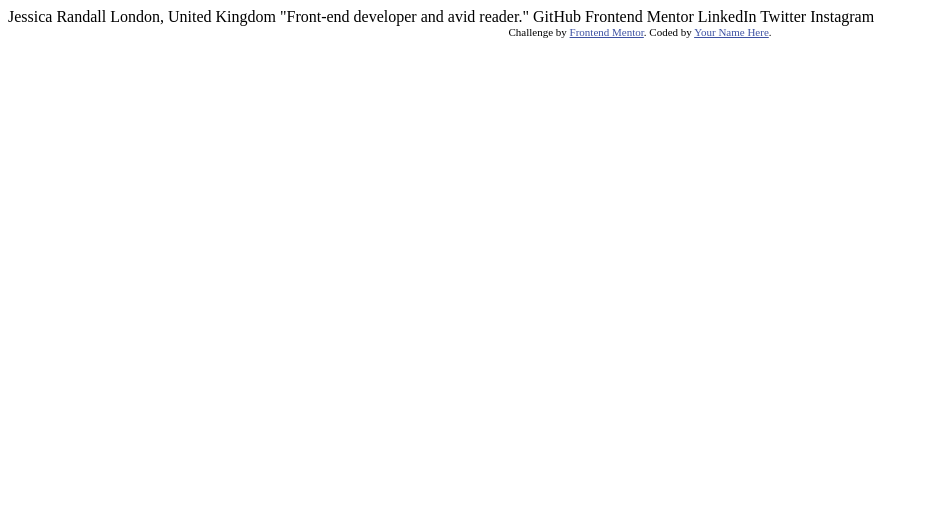
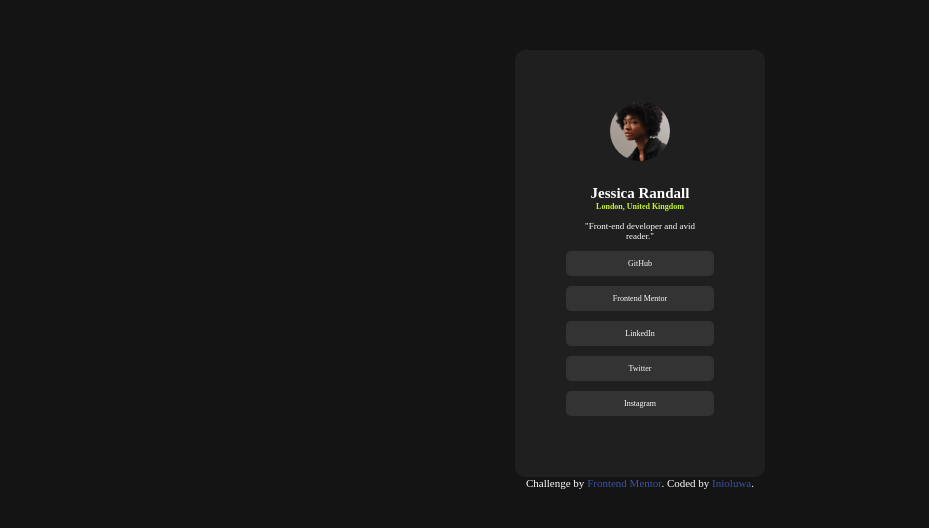
Before and after one commit to Ojoinioluwa/frontend-mentor-social-links, a plain HTML site: page index.html in a window 1280 px wide. Shown: the whole page, without its empty margins (0-929 px from the left). Drawn offline with Linux system fonts and the light colour scheme.

Commit message:
updated the html and styled the project

```diff
--- a/index.html
+++ b/index.html
@@ -1,34 +1,50 @@
 <!DOCTYPE html>
 <html lang="en">
   <head>
-  <meta charset="UTF-8">
-  <meta name="viewport" content="width=device-width, initial-scale=1.0"> <!-- displays site properly based on user's device -->
+    <meta charset="UTF-8" />
+    <meta name="viewport" content="width=device-width, initial-scale=1.0" />
+    <!-- displays site properly based on user's device -->
 
-  <link rel="icon" type="image/png" sizes="32x32" href="./assets/images/favicon-32x32.png">
+    <link
+      rel="icon"
+      type="image/png"
+      sizes="32x32"
+      href="./assets/images/favicon-32x32.png" />
+    <link rel="stylesheet" href="style.css" />
 
     <title>Frontend Mentor | Social links profile</title>
 
     <!-- Feel free to remove these styles or customise in your own stylesheet 👍 -->
     <style>
-    .attribution { font-size: 11px; text-align: center; }
-    .attribution a { color: hsl(228, 45%, 44%); }
+      .attribution {
+        font-size: 11px;
+        text-align: center;
+      }
+      .attribution a {
+        color: hsl(228, 45%, 44%);
+      }
     </style>
   </head>
   <body>
-
-  Jessica Randall
-  London, United Kingdom
-  "Front-end developer and avid reader."
-
-  GitHub
-  Frontend Mentor
-  LinkedIn
-  Twitter
-  Instagram
+    <div id="container">
+      <div id="image">
+        <img src="assets/images/avatar-jessica.jpeg" alt="jessica" />
+      </div>
+      <h1>Jessica Randall</h1>
+      <h3>London, United Kingdom</h3>
+      <p>"Front-end developer and avid reader."</p>
+      <h4><a href="">GitHub</a></h4>
+      <h4><a href="">Frontend Mentor</a></h4>
+      <h4><a href="">LinkedIn</a></h4>
+      <h4><a href="">Twitter</a></h4>
+      <h4><a href="">Instagram</a></h4>
+    </div>
 
     <div class="attribution">
-    Challenge by <a href="https://www.frontendmentor.io?ref=challenge" target="_blank">Frontend Mentor</a>.
-    Coded by <a href="#">Your Name Here</a>.
+      Challenge by
+      <a href="https://www.frontendmentor.io?ref=challenge" target="_blank"
+        >Frontend Mentor</a
+      >. Coded by <a href="#">Inioluwa</a>.
     </div>
   </body>
 </html>
--- /dev/null
+++ b/style.css
@@ -0,0 +1,57 @@
+* {
+  margin: 0;
+  padding: 0;
+  box-sizing: border-box;
+}
+body {
+  background-color: hsl(0, 0%, 8%);
+  color: hsl(0, 0%, 100%);
+  display: flex;
+  flex-direction: column;
+  justify-content: center;
+  align-items: center;
+  align-content: center;
+}
+#container {
+  background-color: hsl(0, 0%, 12%);
+  margin-top: 50px;
+  width: 250px;
+  padding: 4%;
+  border-radius: 10px;
+  text-align: center;
+}
+#image {
+  margin: 0 auto;
+}
+img {
+  object-fit: cover;
+  margin: 0 auto;
+  width: 60px;
+  border-radius: 30px;
+}
+h1 {
+  font-size: 15px;
+  padding-top: 20px;
+  font-weight: 700;
+}
+h3 {
+  font-size: 8px;
+  color: hsl(75, 94%, 57%);
+  font-weight: 600;
+}
+p {
+  font-size: 9px;
+  padding: 10px;
+}
+h4 {
+  padding: 8px 4px;
+  background-color: hsl(0, 0%, 20%);
+  margin-bottom: 10px;
+  border-radius: 5px;
+  font-size: 8px;
+  font-weight: 400;
+}
+a {
+  text-decoration: none;
+  color: hsl(0, 0%, 100%);
+}
```
Also changed, not shown: 1 other file. Lines whose indentation alone changed are shown as unchanged.
